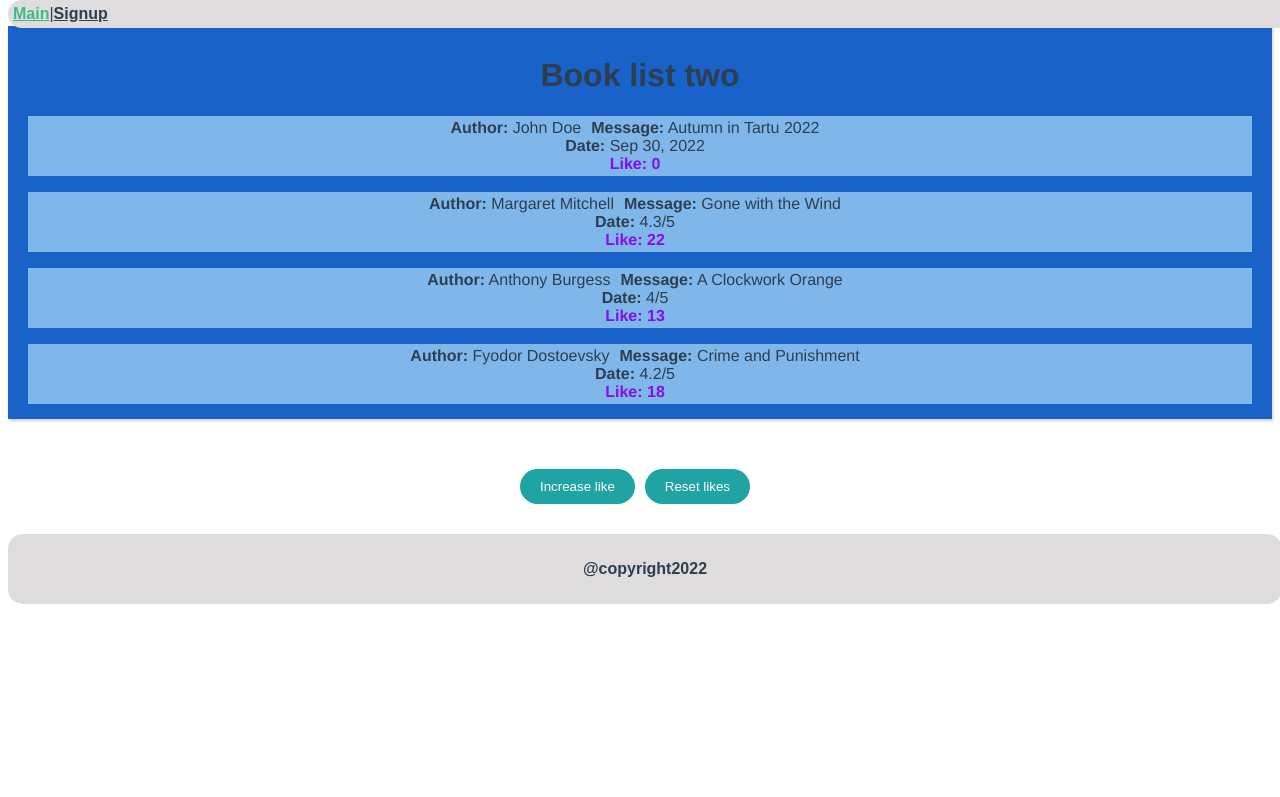
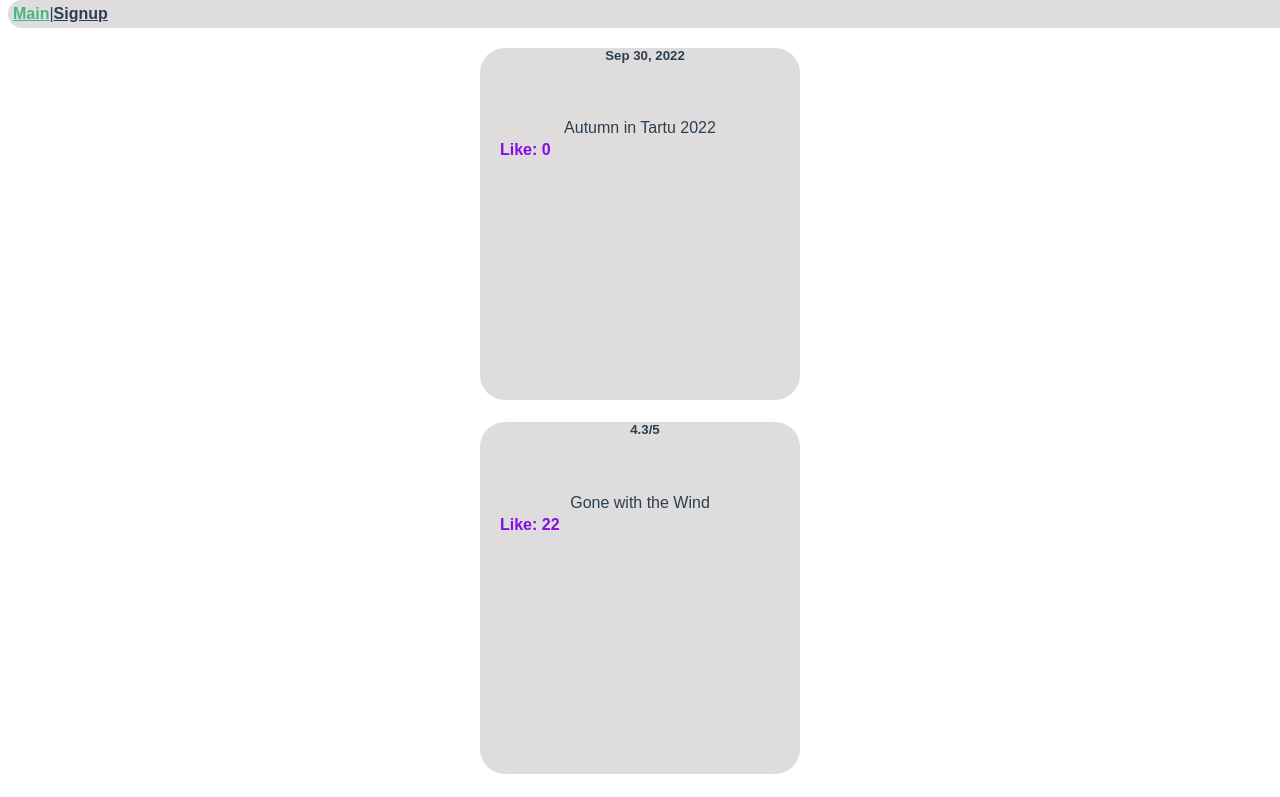
Before and after one commit to mbz4/T8_WAD_22, a Vue app in the folder homework3/: page / in a window 1280 px wide. Shown: the top 797 px of the page. Built offline with nearby package versions, Linux system fonts and the light colour scheme.

Commit message:
pushy push

```diff
--- a/homework3/src/components/ProductCompoTwo.vue
+++ b/homework3/src/components/ProductCompoTwo.vue
@@ -1,5 +1,5 @@
 <template>
-    <div id= "comp-list-two">
+    <!-- <div id= "comp-list-two">
     <h1> Book list two</h1>
     <p class="item" v-for="product in productList" :key="product.id">
     <span class="author"> <b>Author:</b> {{product.author}} </span>
@@ -7,7 +7,26 @@
     <span class="goodreads"> <b>Date:</b> {{product.date}} </span>
     <span class="price"> Like:  {{product.like}} </span>
     </p>
-    </div>
+    </div> -->
+    <section v-for="product in productList" :key="product.id">
+        <div class="container post">
+            <div class="container_img">
+                <!-- <img :src="post.profile_img" width="50" height="50"> -->
+            </div>
+            <h5> {{product.date}}</h5>
+            <br>
+            <div class="center_img">
+            <!-- <img src="../assets/logo.png"> this works-->
+            <!-- <img :src="post.center_img"> -->
+            </div>
+            <p> {{product.message}} </p>
+            <br>
+            <div class="container_img_like_btn">
+                <span class="price"> Like:  {{product.like}} </span>
+                <!-- <img :src="post.like_button" width="30" height="30"> -->
+            </div>
+        </div>
+    </section>
     </template>
 
 
@@ -55,4 +74,47 @@
     span{
     margin-right: 10px;
     }
+
+
+    body {
+    position: relative;
+}
+
+/* .post {
+    width: 80%;
+    position: relative;
+    padding: 10px;
+    margin: 10px auto;
+    border: 1px solid gray;
+    text-align: left;
+} */
+.container_img {
+  float: left;
+  margin-left: 10px;
+  margin-top: 10px;
+}
+
+.container_img_like_btn {
+  float: left;
+  margin-left: 20px;
+  margin-top: -30px;
+}
+
+.center_img > img{
+  float: center;
+  max-width: 280px;
+}
+
+.container{
+  text-align: center;
+  background-color: #dedcdc;
+  border-radius: 25px;
+
+  height: 22em;
+  width: 20em;
+  margin-left: auto;
+  margin-right: auto;
+  font-family: 'Dancing Script', cursive;
+  font-family: 'Merriweather Sans', sans-serif;
+}
     </style>
--- a/homework3/src/views/HomeView.vue
+++ b/homework3/src/views/HomeView.vue
@@ -4,7 +4,7 @@
    <!-- <h2> Our Products page</h2> -->
    <product-compo-two></product-compo-two>
 
-   <button v-on:click="IncreasePrice "> Increase like </button>
+   <!-- <button v-on:click="IncreasePrice "> Increase like </button> -->
    <button v-on:click="ResetLike "> Reset likes </button>
   </div>
  </template>
```
